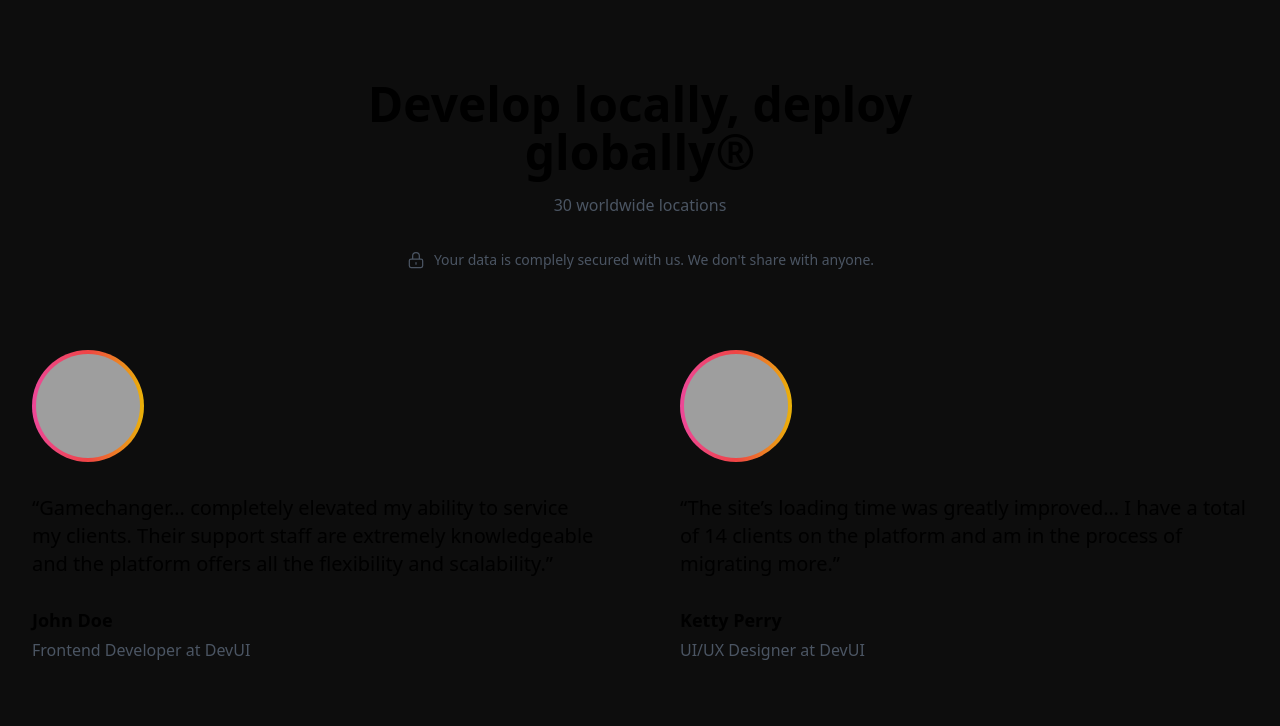
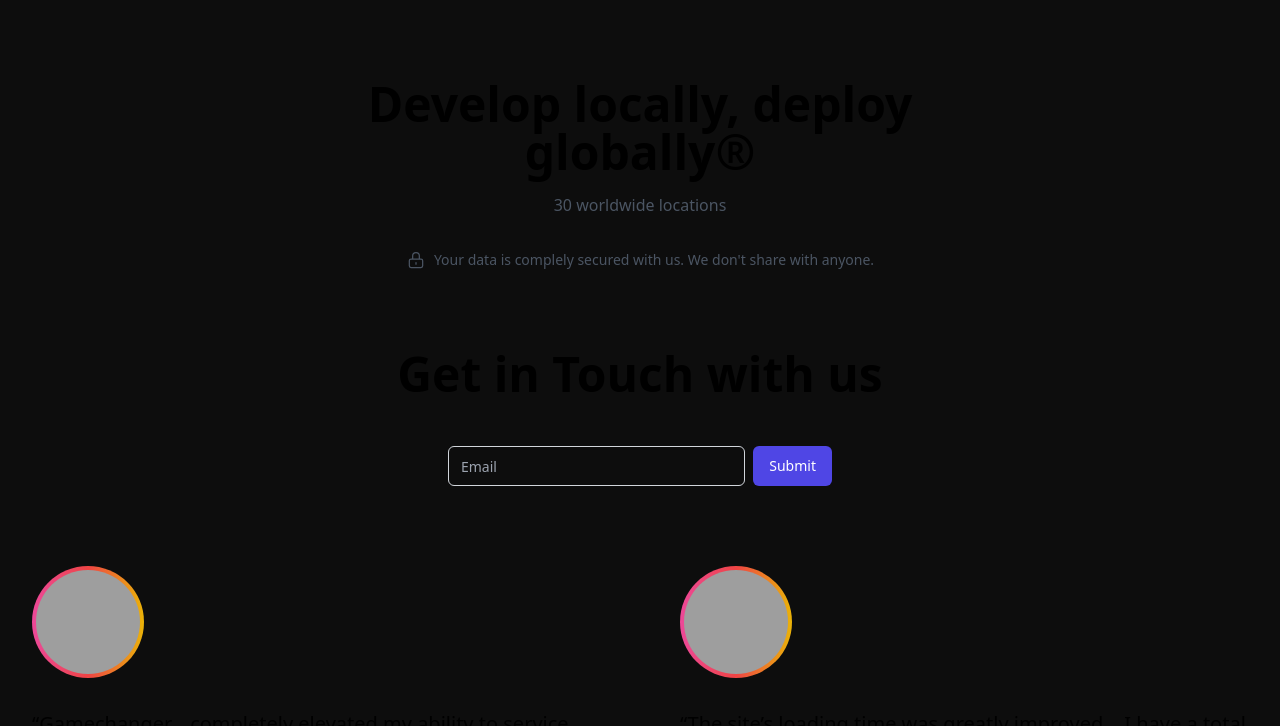
Before and after one commit to vivektenali/CloudHosting, a plain HTML site: page index.html in a window 1280 px wide. Shown: the part 2973-3699 px from the top of the page. Drawn offline with nearby package versions, Linux system fonts and the light colour scheme; grey boxes are pictures that could not be loaded.

Commit message:
Contact Section Added

```diff
--- a/index.html
+++ b/index.html
@@ -133,7 +133,7 @@
           <li>
             <a
               class="text-sm text-gray-500 hover:text-gray-600 dark:text-gray-300"
-              href="#footer"
+              href="#Contact"
             >
               Contact
             </a>
@@ -274,7 +274,7 @@
             class="text-2xl font-semibold text-gray-800 dark:text-white md:text-3xl"
           >
             Services We Provide At
-            <span class="text-indigo-600">ThorHosting</span>
+            <span class="text-indigo-600">VCloudHosting</span>
           </h2>
           <p class="mt-4 text-gray-500 dark:text-gray-300">
             Contact Niagahoster's Customer Success Agent at any time when there
@@ -1011,6 +1011,37 @@
       </div>
     </section>
     <!----->
+    <!--contact us start-->
+    <section id="Contact" class="container px-10 md:px-0 py-10 mx-auto">
+      <div class="px-4 mx-auto sm:px-6 lg:px-8 max-w-7xl">
+        <div class="max-w-2xl mx-auto text-center">
+          <h2
+            class="text-3xl font-bold leading-tight text-black dark:text-white sm:text-4xl lg:text-5xl"
+          >
+            Get in Touch with us
+          </h2>
+        </div>
+        <form action="#" method="POST" class="max-w-xl mx-auto mt-12">
+          <div class="flex flex-col items-center sm:flex-row sm:justify-center">
+            <div class="flex w-full max-w-sm items-center space-x-2">
+              <input
+                class="flex h-10 w-full rounded-md border border-gray-300 bg-transparent py-2 px-3 text-sm placeholder:text-gray-400 focus:outline-none focus:ring-1 focus:ring-gray-400 focus:ring-offset-1 disabled:cursor-not-allowed disabled:opacity-50 dark:border-gray-700 dark:text-gray-50 dark:focus:ring-gray-400 dark:focus:ring-offset-gray-900"
+                type="email"
+                placeholder="Email"
+              />
+              <button
+                class="active:scale-95 inline-flex items-center justify-center rounded-md text-sm font-medium transition-colors focus:outline-none focus:ring-1 focus:ring-indigo-400 focus:ring-offset-1 dark:hover:bg-indigo-700 dark:hover:text-gray-100 disabled:opacity-50 dark:focus:ring-indigo-400 disabled:pointer-events-none dark:focus:ring-offset-gray-900 bg-indigo-600 dark:bg-indigo-600 text-white hover:bg-indigo-700 h-10 py-2 px-4"
+              >
+                Submit
+              </button>
+            </div>
+          </div>
+        </form>
+      </div>
+    </section>
+
+    <!--contact us end-->
+
     <!--Testimonials start-->
     <section class="container mx-auto px-10 md:px-0 py-10">
       <div class="grid grid-cols-1 md:grid-cols-2 gap-4">
@@ -1069,7 +1100,7 @@
       </div>
     </section>
     <!--Testimonials end-->
-    <footer id="footer" class="container mx-auto px-10 py-10 md:px-0">
+    <footer class="container mx-auto px-10 py-10 md:px-0">
       <div class="grid grid-cols-2 md:grid-cols-3 lg:grid-cols-5">
         <div class="mb-8 lg:mb-0">
           <p
```
